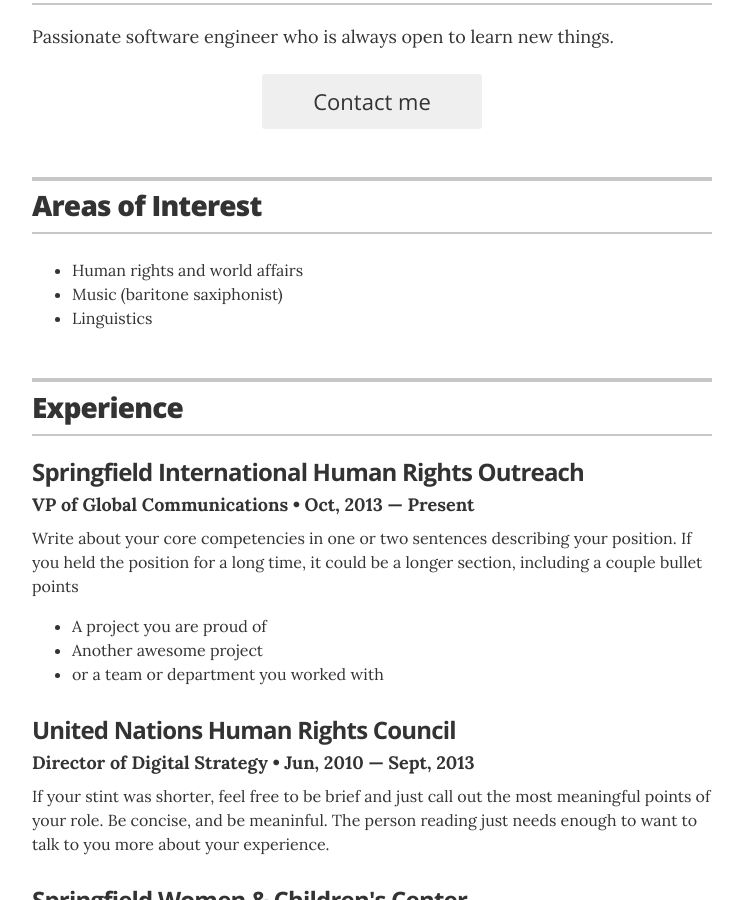
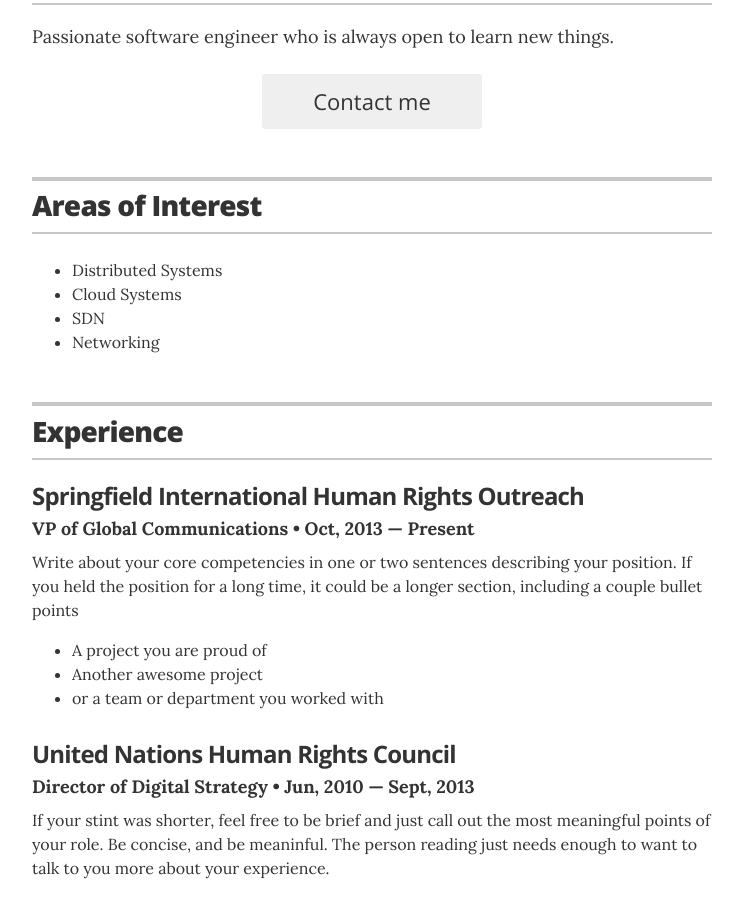
Before and after one commit to sanketgawaderepo/resume, a Jekyll site: the page built from index.html, in a window 1280 px wide and 900 px high, scrolled down 303 px. Shown: the whole window, without its empty margins (268-1011 px from the left). Built offline with Jekyll 4.4.1, drawn with Linux system fonts in a browser that asks for light colours.

Commit message:
Update interests.yml

```diff
--- a/_data/interests.yml
+++ b/_data/interests.yml
@@ -1,4 +1,5 @@
 # Interests
-- description: Human rights and world affairs
-- description: Music (baritone saxiphonist)
-- description: Linguistics
+- description: Distributed Systems
+- description: Cloud Systems
+- description: SDN
+- description: Networking
```
